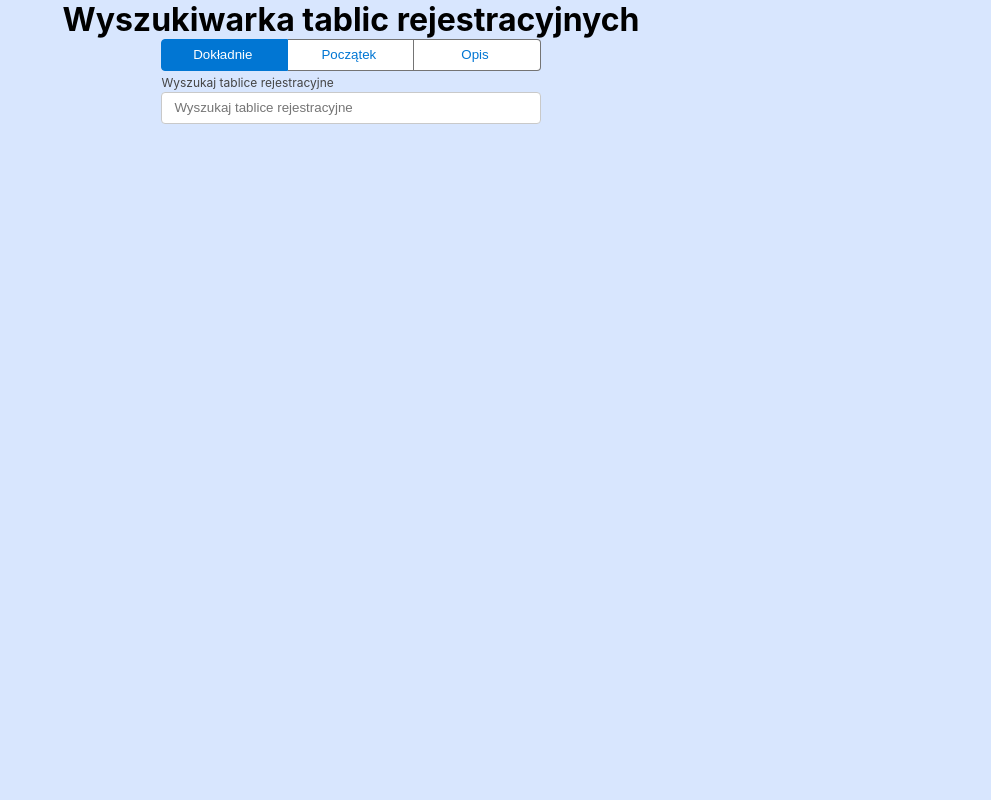
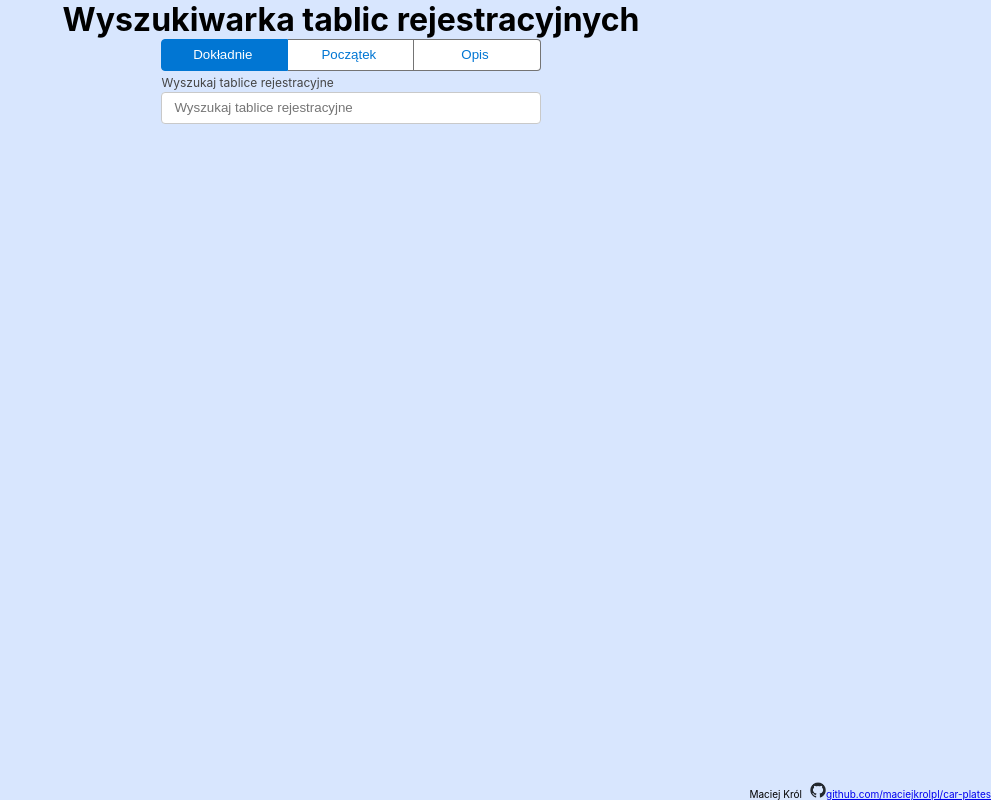
Before and after one commit to maciejkrolpl/Car-plates, a React (Vite) app: page / in a window 1280 px wide. Shown: the whole page, without its empty margins (289-1280 px from the left). Built offline with nearby package versions, Linux system fonts and the light colour scheme.

Commit message:
Added footer

```diff
--- a/src/App.css
+++ b/src/App.css
@@ -4,6 +4,17 @@ h1 {
 
 section {
     margin: 0px 35% 25px 35%;
+}
+
+footer {
+    position:fixed;
+    bottom: 0;
+    right: 0;
+    font-size:10px;
+}
+
+.github {
+    margin-left: 0.5rem
 }
 
 @media only screen and (max-width: 768px) {
@@ -17,4 +28,5 @@ section {
         top: 257px;
         left: -241px;
     }
+
 }
--- a/src/App.jsx
+++ b/src/App.jsx
@@ -1,5 +1,6 @@
 import { useState } from 'react';
 import './App.css';
+import logo from './assets/github-mark.png';
 import Input from './components/Input';
 import ButtonGroup from './components/ButtonGroup';
 import Results from './Results';
@@ -43,6 +44,15 @@ function App() {
             <header>
                 <h1>Wyszukiwarka tablic rejestracyjnych</h1>
             </header>
+
+            <footer>
+                Maciej Król
+                <a href="https://github.com/maciejkrolpl/car-plates">
+                    <img src={logo} width="16" height="16" className="github" />
+                    github.com/maciejkrolpl/car-plates
+                </a>
+            </footer>
+
             <section>
                 <ButtonGroup
                     options={options}
@@ -62,6 +72,8 @@ function App() {
             <section>
                 <Results searchTerm={searchTerm} searchType={searchType} />
             </section>
+
+
         </div>
     );
 }
```
Also changed, not shown: src/assets/github-mark.png (added).
